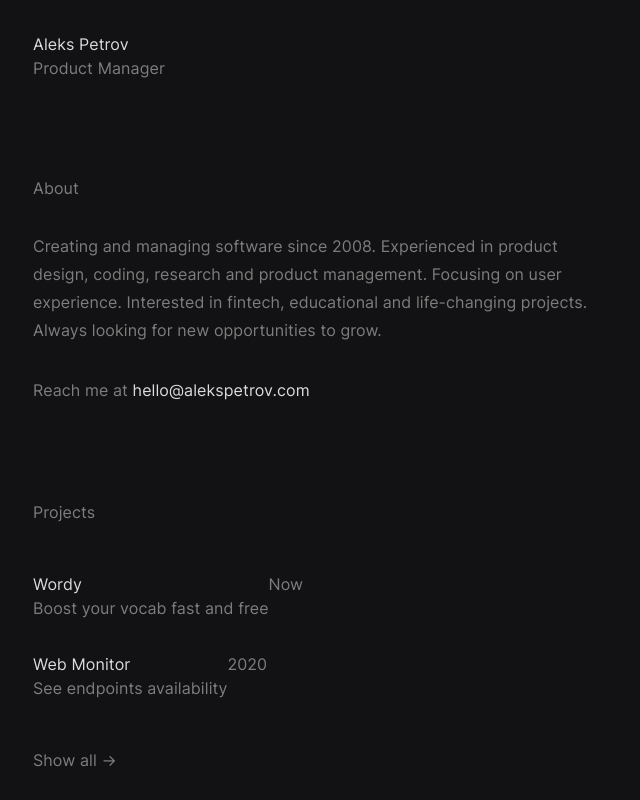
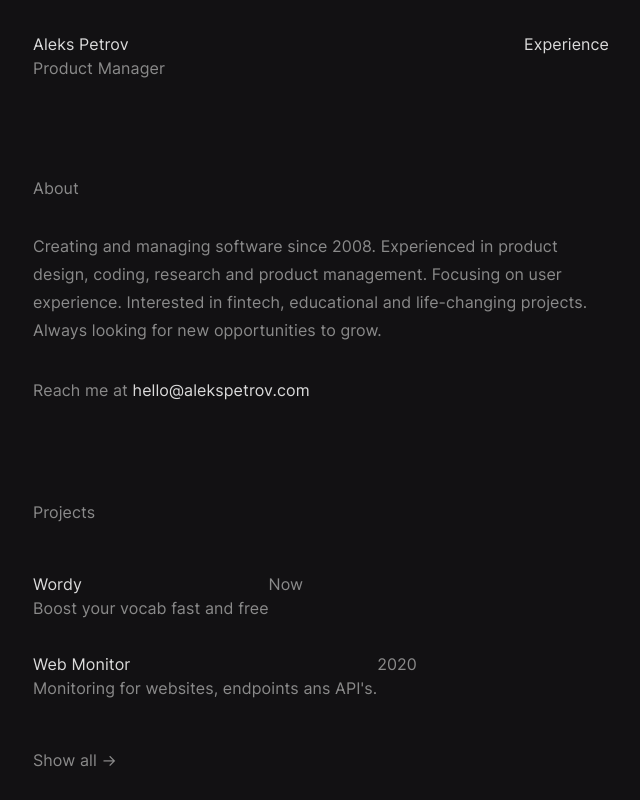
Before and after one commit to alekspetrov/alekspetrov-website, a Nuxt app: page / in a window 1280 px wide. Shown: the top 800 px of the page, without its empty margins (319-959 px from the left). Built offline with nearby package versions, Linux system fonts and the light colour scheme; no server answers.

Commit message:
fix some text issues and add experience page

```diff
--- a/assets/css/global.pcss
+++ b/assets/css/global.pcss
@@ -113,7 +113,7 @@ a {
   hr {
     border: 0;
     border-top: 1px solid var(--gray-900);
-    width: calc(var(--blog-content-width) / var(--golden-ratio-number));
+    max-width: var(--blog-content-width);
     margin: calc(var(--space-md) * 6) auto;
   }
 
@@ -162,7 +162,7 @@ a {
 
     figcaption {
       margin-top: var(--space-sm);
-      color: var(--gray-700);
+      color: var(--color-text-muted);
       text-align: center;
       font-size: var(--text-sm);
     }
@@ -284,3 +284,11 @@ a {
   border-radius: 4px;
   margin-bottom: var(--space-md);
 }
+
+.more-link {
+  transition: color var(--transition);
+
+  &:hover {
+    color: var(--color-text-base);
+  }
+}
--- a/assets/css/tokens.pcss
+++ b/assets/css/tokens.pcss
@@ -19,7 +19,7 @@
 
   /* Text */
   --color-text-base: hsl(270, 0%, 86%);
-  --color-text-muted: hsl(270, 0%, 49%);
+  --color-text-muted: hsl(270, 0%, 54%);
   --color-heading: hsl(270, 0%, 86%);
 
   /* Global background */
--- a/components/ContentDivider.vue
+++ b/components/ContentDivider.vue
@@ -1,3 +1,12 @@
 <template>
   <hr />
 </template>
+
+<style lang="postcss">
+hr {
+  border: 0;
+  border-top: 1px solid var(--gray-950);
+  max-width: var(--blog-content-width);
+  margin: calc(var(--space-md) * 6) auto;
+}
+</style>
--- a/components/ContentImage.vue
+++ b/components/ContentImage.vue
@@ -20,14 +20,14 @@ const srcset = imageSizes
 </script>
 
 <template>
-  <figure class="body-image">
+  <figure>
     <img
       :sizes="imageSizes"
       :srcset="srcset"
       :src="imageSrc"
       :alt="block.caption || imageId"
     />
-    <figcaption v-if="block.caption" class="body-image-caption">
+    <figcaption v-if="block.caption">
       {{ block.caption }}
     </figcaption>
   </figure>
--- a/components/PageHeader.vue
+++ b/components/PageHeader.vue
@@ -8,10 +8,10 @@ const props = defineProps({
 </script>
 
 <template>
-  <div class="page-header">
+  <header class="page-header">
     <h1>{{ typograph(title) }}</h1>
     <p>{{ text }}</p>
-  </div>
+  </header>
 </template>
 
 <style lang="postcss">
--- a/components/RowPosts.vue
+++ b/components/RowPosts.vue
@@ -7,13 +7,3 @@
     <NuxtLink to="/blog" class="more-link">Read all →</NuxtLink>
   </div>
 </template>
-
-<style lang="postcss">
-.cards-more-link {
-  color: var(--color-text-muted);
-
-  &:hover {
-    color: var(--color-text-base);
-  }
-}
-</style>
--- a/components/RowProjects.vue
+++ b/components/RowProjects.vue
@@ -12,7 +12,7 @@
       <NuxtLink to="/projects/web-monitoring" class="card card-row card-link">
         <div>
           <h3>Web Monitor</h3>
-          <p>See endpoints availability</p>
+          <p>Monitoring for websites, endpoints ans API's.</p>
         </div>
         <span>2020</span>
       </NuxtLink>
--- a/components/SiteHeader.vue
+++ b/components/SiteHeader.vue
@@ -21,9 +21,9 @@ const role =
       <NuxtLink to="/" class="site-name">Aleks Petrov</NuxtLink>
       <p>{{ role }}</p>
     </div>
-    <!-- <div class="main-nav">
-      <NuxtLink to="/blog" class="nav-item">Menu</NuxtLink>
-    </div> -->
+    <div class="main-nav">
+      <NuxtLink to="/experience" class="nav-item">Experience</NuxtLink>
+    </div>
   </div>
 </template>
 
@@ -40,9 +40,13 @@ const role =
 }
 
 .main-nav {
+  color: var(--color-text-base);
   display: flex;
   align-items: start;
   gap: 30px;
+
+  &:hover {
+  }
 }
 
 .nav-item:hover {
--- a/pages/experience.vue
+++ b/pages/experience.vue
@@ -12,9 +12,9 @@ useHead({
 
 <template>
   <NuxtLayout name="blog">
-    <PageHeader class="wrapper-sm" title="Experience" />
+    <PageHeader class="wrapper-sm" title="Work Experience" />
     <div class="wrapper-sm">
-      <BlockExperience />
+      <RowExperience />
     </div>
   </NuxtLayout>
 </template>
--- a/pages/projects/web-monitoring.vue
+++ b/pages/projects/web-monitoring.vue
@@ -15,7 +15,7 @@ useHead({
     <PageHeader
       class="wrapper-sm"
       title="Web Monitoring"
-      text="Made for internal teams to see if websites available realtime."
+      text="Internal usage monitoring for websites, endpoints ans API's."
     />
     <div class="article-layout">
       <figure class="article-item-full">
```
